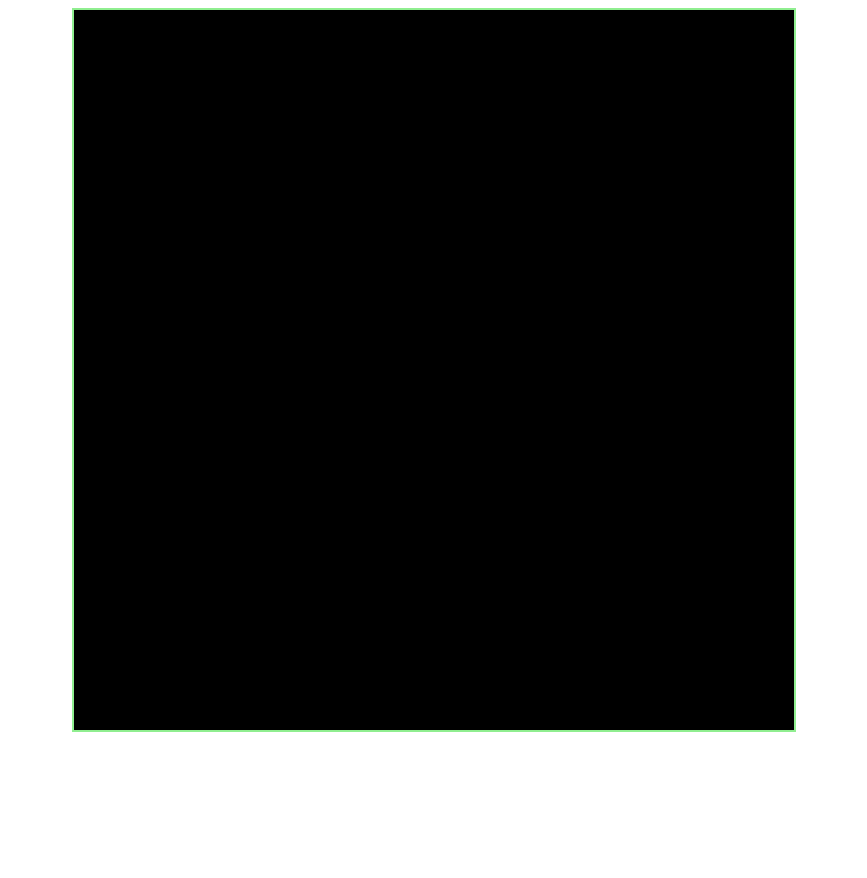
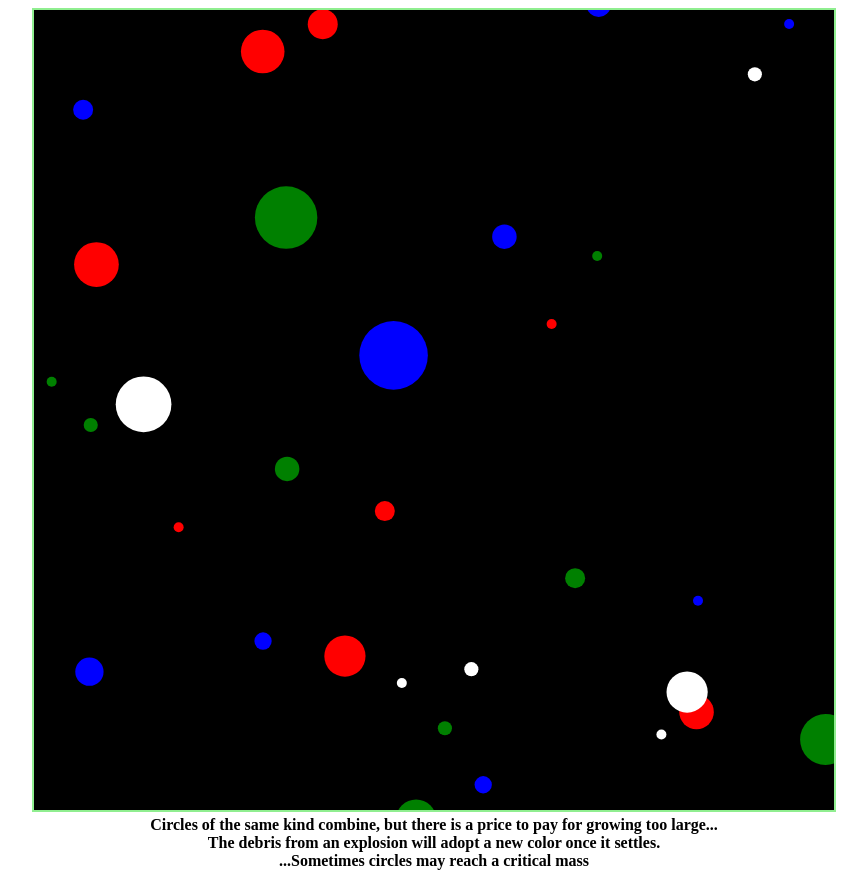
Before and after one commit to patrickmoy/491Assignment3, a plain HTML site: page index.html in a window 1280 px wide. Shown: the whole page, without its empty margins (206-1073 px from the left). Before the commit the page ends 800 px from the top, so only its background shows below. Drawn offline with Linux system fonts and the light colour scheme.

Commit message:
Circles updated to fuse and split.

```diff
--- a/index.html
+++ b/index.html
@@ -5,10 +5,9 @@
 <head>
     <meta charset="utf-8">
     <title>Emergence</title>
-<!--    <script type="text/javascript" src="js/howler.js"></script>-->
     <script type="text/javascript" src ="js/AssetManager.js"></script>
-<!--    <script type="text/javascript" src ="js/Entities/Animation.js"></script>-->
     <script type="text/javascript" src ="js/GameEngine.js"></script>
+    <script type="text/javascript" src ="js/Entity.js"></script>
     <script type="text/javascript" src ="js/Main.js"></script>
 </head>
 
@@ -20,9 +19,14 @@
 
 <body>
 <div id="container" style="text-align:center">
-    <canvas id="gameWorld" tabindex="1" width="720" height="720"
+    <canvas id="gameWorld" tabindex="1" width="800" height="800"
             style="border: 2px solid lightgreen; background: black"></canvas>
 
+</div>
+<div style="text-align:center">
+    <b>Circles of the same kind combine, but there is a price to pay for growing too large...<br/>
+    The debris from an explosion will adopt a new color once it settles.<br/>
+    ...Sometimes circles may reach a critical mass</b>
 </div>
 </body>
 
--- a/js/AssetManager.js
+++ b/js/AssetManager.js
@@ -1,3 +1,9 @@
+/**
+ * Patrick Moy
+ * TCSS 491
+ * Assignment 2
+ */
+
 /**
  * Handles assets for simulation.
  */
--- /dev/null
+++ b/js/Entity.js
@@ -0,0 +1,177 @@
+/**
+ * Patrick Moy
+ * TCSS 491
+ * Assignment 2
+ */
+
+function distance(a, b) {
+    let difX = a.x - b.x;
+    let difY = a.y - b.y;
+    return Math.sqrt(difX * difX + difY * difY)
+}
+
+function circleArea(radius) {
+    return Math.PI * radius * radius;
+}
+
+function deriveRadius(area) {
+    return Math.sqrt(area / Math.PI);
+}
+
+/**
+ * Derived partially from class code for circles.
+ */
+class Entity {
+
+    constructor(game, x, y) {
+        this.game = game;
+        this.x = x;
+        this.y = y;
+        this.removeFromWorld = false;
+    }
+
+    update() {
+    }
+
+    draw() {
+    }
+
+}
+
+class Circle extends Entity {
+
+    constructor(game, x, y, radius) {
+        super(game, x, y);
+        this.radius = radius;
+        this.colors = ["Red", "Green", "Blue", "White"];
+        this.color = Math.floor(Math.random() * 4);
+        this.velocity = {
+            x: Math.random() * 100,
+            y: Math.random() * 100
+        };
+        this.canFuse = true;
+        this.fuseCounter = 0;
+    }
+
+    hitRightWall() {
+        return this.x + this.radius > this.game.surfaceWidth;
+    }
+
+    hitLeftWall() {
+        return this.x - this.radius < 0;
+    }
+
+    hitTopWall() {
+        return this.y + this.radius > this.game.surfaceHeight;
+    }
+
+    hitBottomWall() {
+        return this.y - this.radius < 0;
+    }
+
+    collidedWith(other) {
+        return distance(this, other) < this.radius + other.radius;
+    }
+
+    update() {
+        this.x += this.velocity.x * this.game.clockTick;
+        this.y += this.velocity.y * this.game.clockTick;
+
+        // Changing direction upon hitting wall.
+        if (this.hitLeftWall() || this.hitRightWall()) {
+            this.velocity.x = -this.velocity.x;
+        }
+        if (this.hitTopWall()|| this.hitBottomWall()) {
+            this.velocity.y = -this.velocity.y;
+        }
+
+        // Changing velocity upon colliding with another object (elastic collision).
+        for (let i = 0 ; i < this.game.entities.length; i++) {
+            const ent = this.game.entities[i];
+            if (this !== ent && this.collidedWith(ent)) {
+                if (this.color !== ent.color || !this.canFuse || !ent.canFuse) {
+                    let temp = this.velocity;
+                    this.velocity = ent.velocity;
+                    ent.velocity = temp;
+
+
+                } else if (this.canFuse && ent.canFuse && this.color === ent.color) {
+                   // Fuses circles of the same color, provided they haven't just exploded.
+                        this.fuse(ent);
+                }
+            }
+        }
+
+        // Accelerates circles towards each other.
+        for (let i = 0; i < this.game.entities.length; i++) {
+            const ent = this.game.entities[i];
+            if (this !== ent) {
+                const dist = distance(this, ent);
+                const difX = (ent.x - this.x) / dist;
+                const difY = (ent.y - this.y) / dist;
+                this.velocity.x += difX / (dist * dist) * this.game.ACCELERATION;
+                this.velocity.y += difY / (dist * dist) * this.game.ACCELERATION;
+
+                const speed = Math.sqrt(this.velocity.x * this.velocity.x + this.velocity.y * this.velocity.y);
+                if (speed > this.game.MAX_SPEED) {
+                    const ratio = this.game.MAX_SPEED / speed;
+                    this.velocity.x *= ratio;
+                    this.velocity.y *= ratio;
+                }
+            }
+        }
+
+        this.velocity.x -= (1 - this.game.FRICTION) * this.game.clockTick * this.velocity.x;
+        this.velocity.y -= (1 - this.game.FRICTION) * this.game.clockTick * this.velocity.y;
+
+        // Splits circles that have gotten too big.
+        if (this.radius > this.game.MAX_RADIUS) {
+            this.split();
+        }
+    }
+
+    draw() {
+        this.game.GAME_CONTEXT.beginPath();
+        this.game.GAME_CONTEXT.fillStyle = this.colors[this.color];
+        this.game.GAME_CONTEXT.arc(this.x, this.y, this.radius, 0, Math.PI * 2, false);
+        this.game.GAME_CONTEXT.fill();
+        this.game.GAME_CONTEXT.closePath();
+    }
+
+    // Fuses with another circle.
+    fuse(other) {
+        const newX = (this.x + other.x) / 2;
+        const newY = (this.y + other.y) / 2;
+        this.removeFromWorld = true;
+        other.removeFromWorld = true;
+
+        // New circle has an area equal to sum of combining circles.
+        let newCircle = new Circle(this.game, newX, newY, deriveRadius(circleArea(this.radius) + circleArea(other.radius)));
+        // New circle matches in color.
+        newCircle.color = other.color;
+        newCircle.velocity.x = this.velocity.x + other.velocity.x;
+        newCircle.velocity.y = this.velocity.y + other.velocity.y;
+        this.game.newCircles.push(newCircle);
+    }
+
+    /**
+     * Splits a circle into many smaller ones based on the original circle size.
+     */
+    split() {
+        const area = circleArea(this.radius);
+        const newArea = circleArea(this.game.BASE_RADIUS);
+        const newCircleCount = Math.ceil(area / newArea);
+        console.log(newCircleCount);
+        this.removeFromWorld = true;
+        for (let i = 0; i < newCircleCount; i++) {
+            const newX = this.game.BASE_RADIUS + Math.random() * (this.game.surfaceWidth - this.game.BASE_RADIUS * 2);
+            const newY = this.game.BASE_RADIUS + Math.random() * (this.game.surfaceHeight - this.game.BASE_RADIUS * 2);
+            const circle = new Circle(this.game, newX, newY, this.game.BASE_RADIUS);
+            circle.color = this.color;
+            circle.canFuse = false;
+            circle.fuseCounter = 2;
+            this.game.newCircles.push(circle);
+        }
+
+    }
+}
--- a/js/GameEngine.js
+++ b/js/GameEngine.js
@@ -1,8 +1,10 @@
+/**
+ * Patrick Moy
+ * TCSS 491
+ * Assignment 2
+ */
+
 // Derived from Seth Ladd's game engine model/talk from Google I/O circa 2011.
-
-// var soundEffect;
-// var backgroundMusic;
-// var explosionSound = new Howl({src: ['./res/sound/something.mp3'], loop: true, volume: 0.25});
 
 // Requests the browser for when animation frame is ready.
 window.requestAnimFrame = (function () {
@@ -16,28 +18,46 @@ window.requestAnimFrame = (function () {
         };
 })();
 
+/**
+ * Class-ified version of provided class code for GameEngine.
+ */
 class GameEngine {
+
     constructor(gameContext, assets) {
         this.ASSETS_LIST = assets;
         this.GAME_CONTEXT = gameContext;
         this.entities = [];
-        this.TIMER;
+        this.newCircles = [];
+        this.surfaceWidth = this.GAME_CONTEXT.canvas.width;
+        this.surfaceHeight = this.GAME_CONTEXT.canvas.height;
 
+        // MESS WITH THESE VARIABLES FOR FUN.
+        // WARNING: Simulation will sometimes reach critical mass ( and crash).
+        // RNG determines what color circles will revert to after splitting.
 
+        this.ACCELERATION = 5000;
+        this.FRICTION = 1;
+        this.MAX_SPEED = 1000;
+
+        this.BASE_RADIUS = 5; // Radius of basic circle at default.
+        this.MAX_RADIUS = 40; // Radius at which circle will explode.
+    }
+
+    /**
+     * Initiates timer.
+     */
+    init() {
+        this.TIMER = new GameTimer();
+        console.log("Game initialized");
 
     }
 
-    init() {
-        this.TIMER = new GameTimer();
-
-        console.log("Game initialized");
-    }
-
+    /**
+     * Begins running game engine, and establishes game loop.
+     */
     run() {
         const self = this;
-
         console.log("Game running now");
-
         function gameLoop() {
             self.loop();
             window.requestAnimFrame(gameLoop, self.GAME_CONTEXT.canvas);
@@ -45,22 +65,64 @@ class GameEngine {
         gameLoop();
     }
 
+    /**
+     * Game loop - tick, update, render.
+     */
     loop() {
         this.clockTick = this.TIMER.tick();
         this.update();
         this.draw();
     }
 
+    /**
+     * Updates all entities.
+     */
     update() {
-        console.log(this.clockTick);
-    }
+        const entitiesCount = this.entities.length;
+        for (let i = 0; i < entitiesCount; i++) {
+            const entity = this.entities[i];
+            if (entity.fuseCounter > 0) {
+                entity.fuseCounter -= this.clockTick;
+            }
+            if (entity.fuseCounter <= 0 && !entity.canFuse) {
+                entity.fuseCounter = 0;
+                entity.canFuse = true;
+                entity.color = Math.floor(Math.random() * 4);
+            }
 
-    draw() {
+            if (!entity.removeFromWorld) {
+                entity.update();
+            }
+        }
+        for (let i = this.entities.length - 1; i >= 0; --i) {
+            if (this.entities[i].removeFromWorld) {
+                this.entities.splice(i, 1);
+            }
+        }
+        const newLength = this.newCircles.length;
+        for (let i = 0; i < newLength; i++) {
+            this.entities.push(this.newCircles[i]);
+        }
+        this.newCircles = [];
 
     }
 
+    /**
+     * Draws all entities.
+     */
+    draw() {
+        this.GAME_CONTEXT.clearRect(0, 0, this.surfaceWidth, this.surfaceHeight);
+        this.GAME_CONTEXT.save();
+        for (let i = 0; i < this.entities.length; i++) {
+            this.entities[i].draw(this.GAME_CONTEXT);
+        }
+        this.GAME_CONTEXT.restore();
+    }
 }
 
+/**
+ * GameTimer to keep track of game time.
+ */
 class GameTimer {
 
     constructor() {
--- a/js/Main.js
+++ b/js/Main.js
@@ -1,11 +1,23 @@
+/**
+ * Patrick Moy
+ * TCSS 491
+ * Assignment 2
+ */
+
 const AssetHandler = new AssetManager();
 AssetHandler.queueImage("./res/img/chief.png");
-
+AssetHandler.queueImage("./res/img/explode.png");
 AssetHandler.startDownload()
     .then(() => {
             const gameCanvas = document.getElementById("gameWorld");
             const gameContext = gameCanvas.getContext("2d");
             const myGame = new GameEngine(gameContext, AssetHandler.assets);
             myGame.init();
+            for (let i = 0; i < 300; i++) {
+                const newX = myGame.BASE_RADIUS + Math.random() * (myGame.surfaceWidth - myGame.BASE_RADIUS * 2);
+                const newY = myGame.BASE_RADIUS + Math.random() * (myGame.surfaceWidth - myGame.BASE_RADIUS * 2);
+                const circle = new Circle(myGame, newX, newY, myGame.BASE_RADIUS);
+                myGame.entities.push(circle);
+            }
             myGame.run();
     });
```
Also changed, not shown: res/img/explode.png (added).
